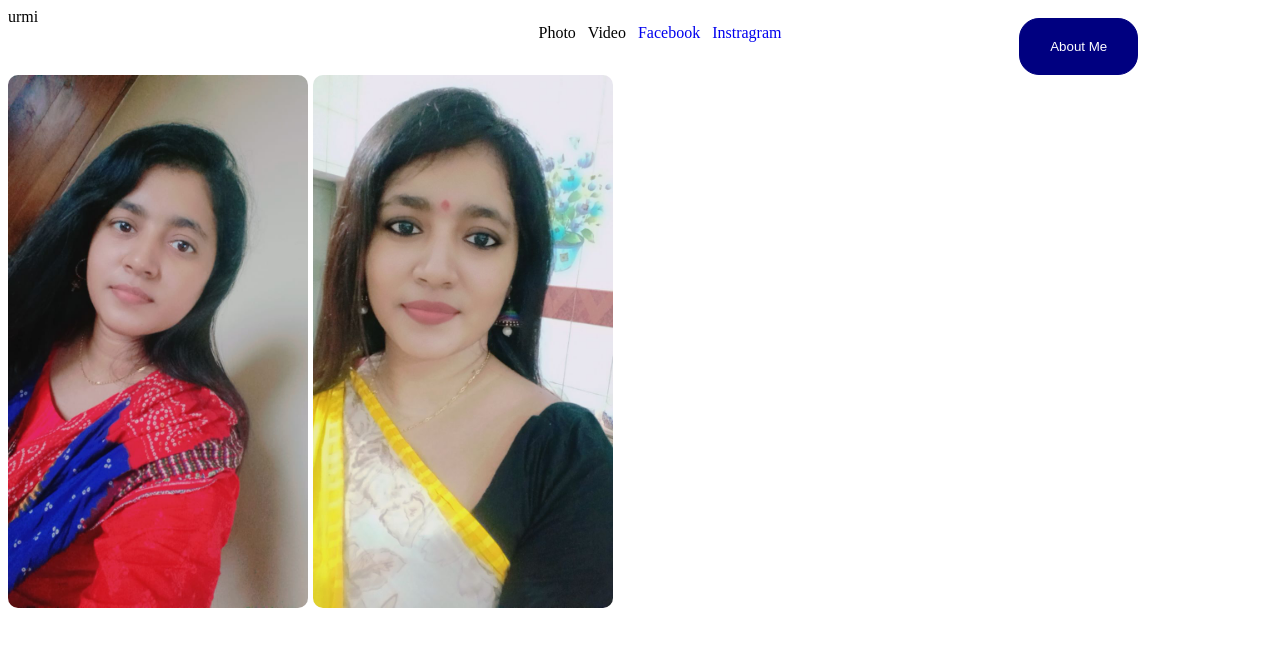
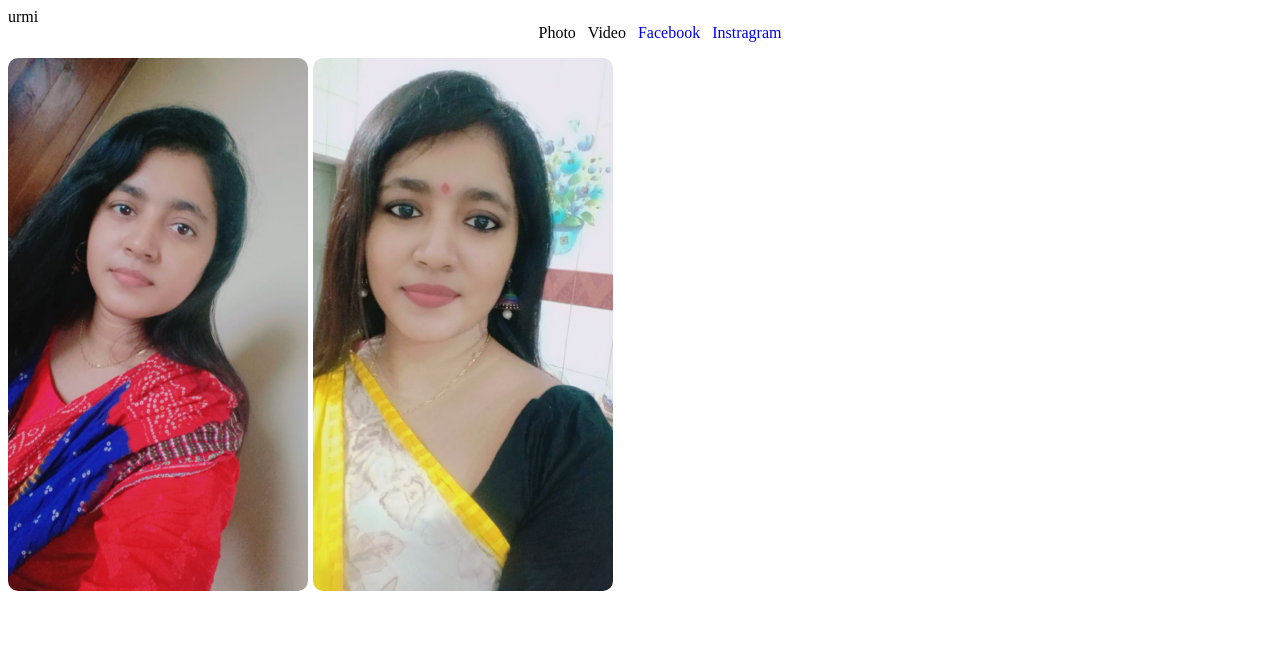
Before and after one commit to urmi715/urmi1, a plain HTML site: page index.html in a window 1280 px wide. Drawn offline with Linux system fonts and the light colour scheme.

Commit message:
remove btn from navbar

```diff
--- a/index.html
+++ b/index.html
@@ -21,9 +21,7 @@
                 </li>
             </ul>
         </div>
-        <div class="about">
-            <button class="btn1">About Me</button>
-        </div>
+
     </nav>
    <section class="overlayPart">
         <div class="container">
--- a/style.css
+++ b/style.css
@@ -21,22 +21,7 @@ nav .nItem{
 nav .navBar{
   width: 60%;
 }
-.btn1{
-  padding: 20px 30px;
-  background-color: navy;
-  border: 1px solid navy;
-  border-radius: 20px;
-  color: white;
-  margin-top: 10px;
-  transition: .5s ease-in-out;
-}
-.btn1:hover{
-  background-color: transparent;
-  color: navy;
-}
-nav .about{
-  width: 20%;
-}
+
 
 .overlayPart{
     display: flex;
```
